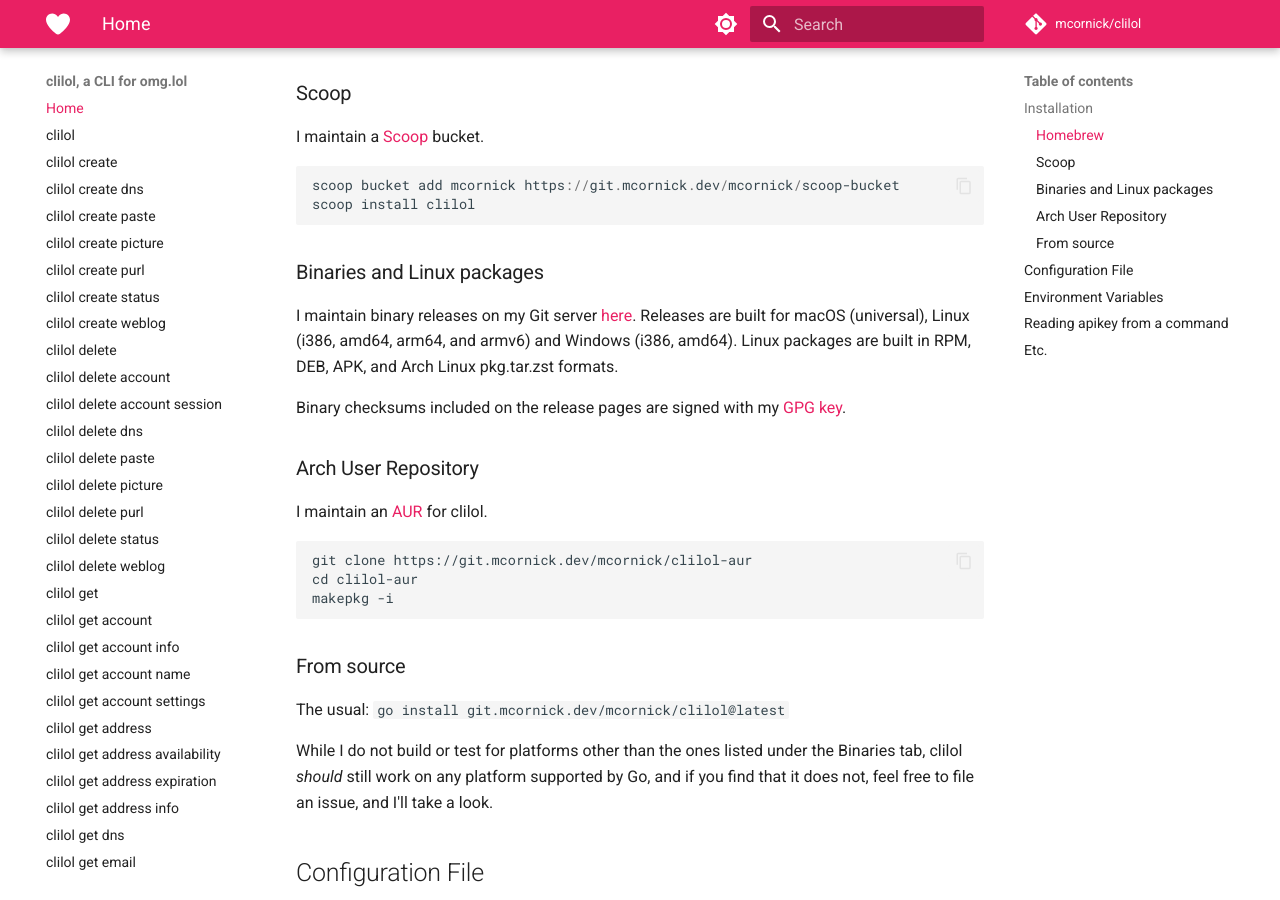
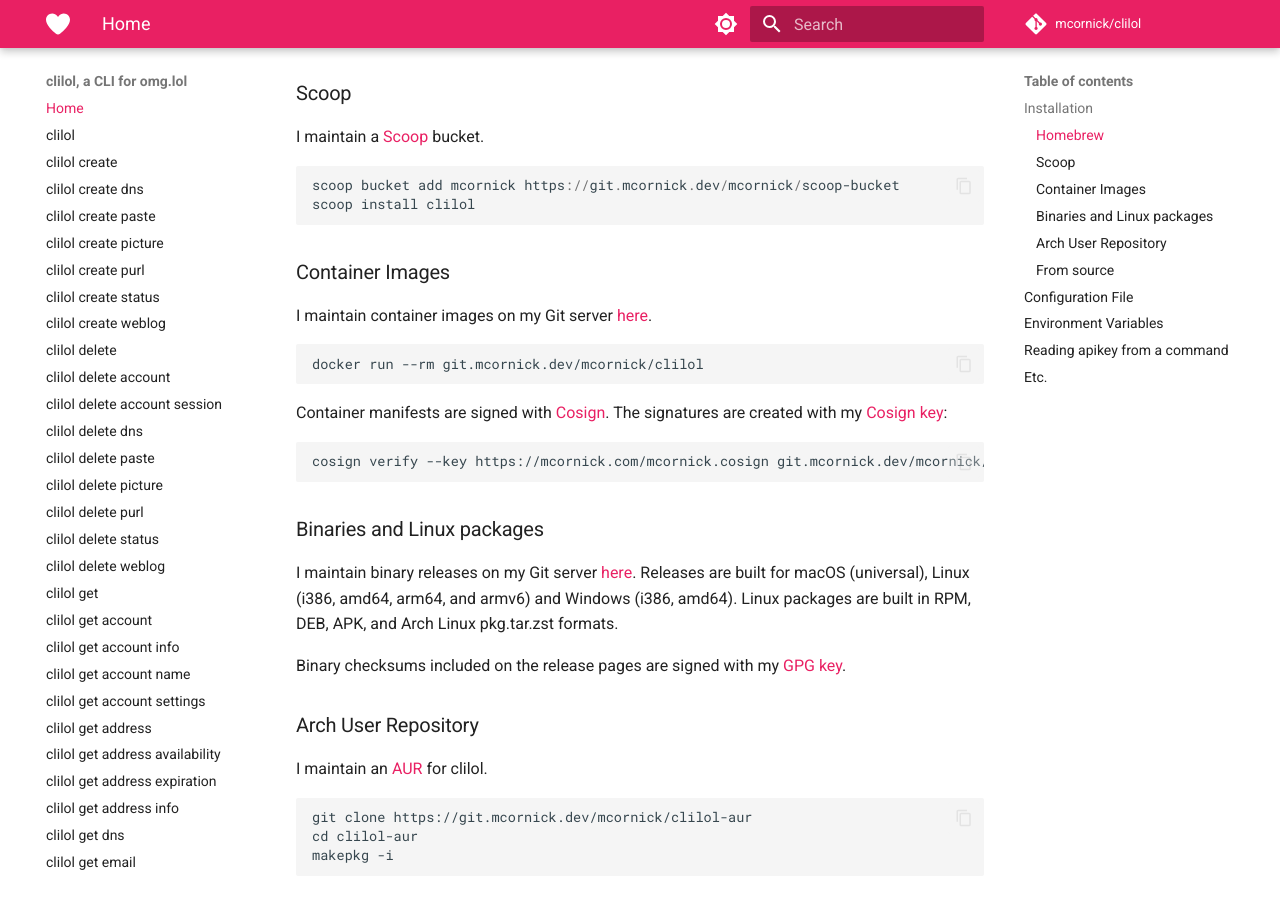
Before and after one commit to mcornick/clilol, an MkDocs documentation site: the page built from docs/index.md, in a window 1280 px wide and 900 px high, scrolled down 1102 px. Built offline with MkDocs 1.6.1 and Material for MkDocs 9.7.7, drawn with Linux system fonts in a browser that asks for light colours; some of the changed text lies outside the part shown.

Commit message:
chore: restore container images/SBOMs
Only because I want to test a few things, and removing them really
doesn't make things less complicated thanks to GoReleaser.

Signed-off-by: Mark Cornick <mcornick@mcornick.com>

````diff
--- a/docs/index.md
+++ b/docs/index.md
@@ -33,6 +33,23 @@
 ```powershell
 scoop bucket add mcornick https://git.mcornick.dev/mcornick/scoop-bucket
 scoop install clilol
+```
+
+### Container Images
+
+I maintain container images on my Git server
+[here](https://git.mcornick.dev/mcornick/clilol/packages).
+
+```bash
+docker run --rm git.mcornick.dev/mcornick/clilol
+```
+
+Container manifests are signed with
+[Cosign](https://docs.sigstore.dev/cosign/overview/). The signatures are
+created with my [Cosign key](https://mcornick.com/mcornick.cosign):
+
+```bash
+cosign verify --key https://mcornick.com/mcornick.cosign git.mcornick.dev/mcornick/clilol
 ```
 
 ### Binaries and Linux packages
@@ -128,6 +145,15 @@
 export CLILOL_APIKEY="0123456789abcdef0123456789abcdef"
 ```
 
+Environment variables are the easiest way to pass configuration when
+running the container images:
+
+```bash
+docker run --rm -ti --env CLILOL_ADDRESS=tomservo --env CLILOL_APIKEY=0123456789abcdef0123456789abcdef --env CLILOL_EMAIL=tomservo@gizmonics.invalid git.mcornick.dev/mcornick/clilol ...
+# or put the configuration in a dotenv file:
+docker run --rm -ti --env-file .env git.mcornick.dev/mcornick/clilol ...
+```
+
 Environment variables take precedence over any configuration file.
 
 ## Reading apikey from a command
````
Also changed, not shown: .goreleaser.yaml (+30 -0 lines).
